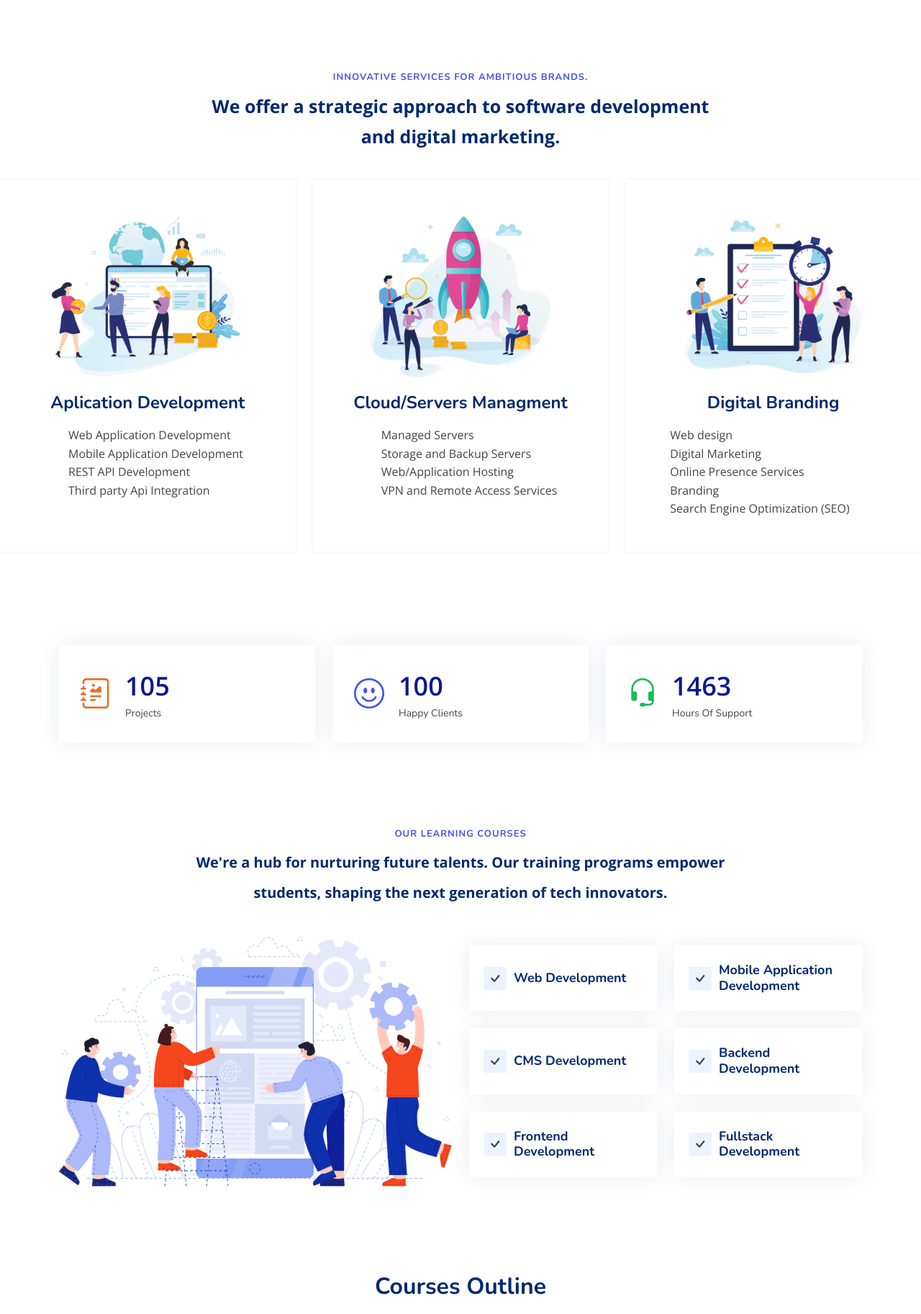
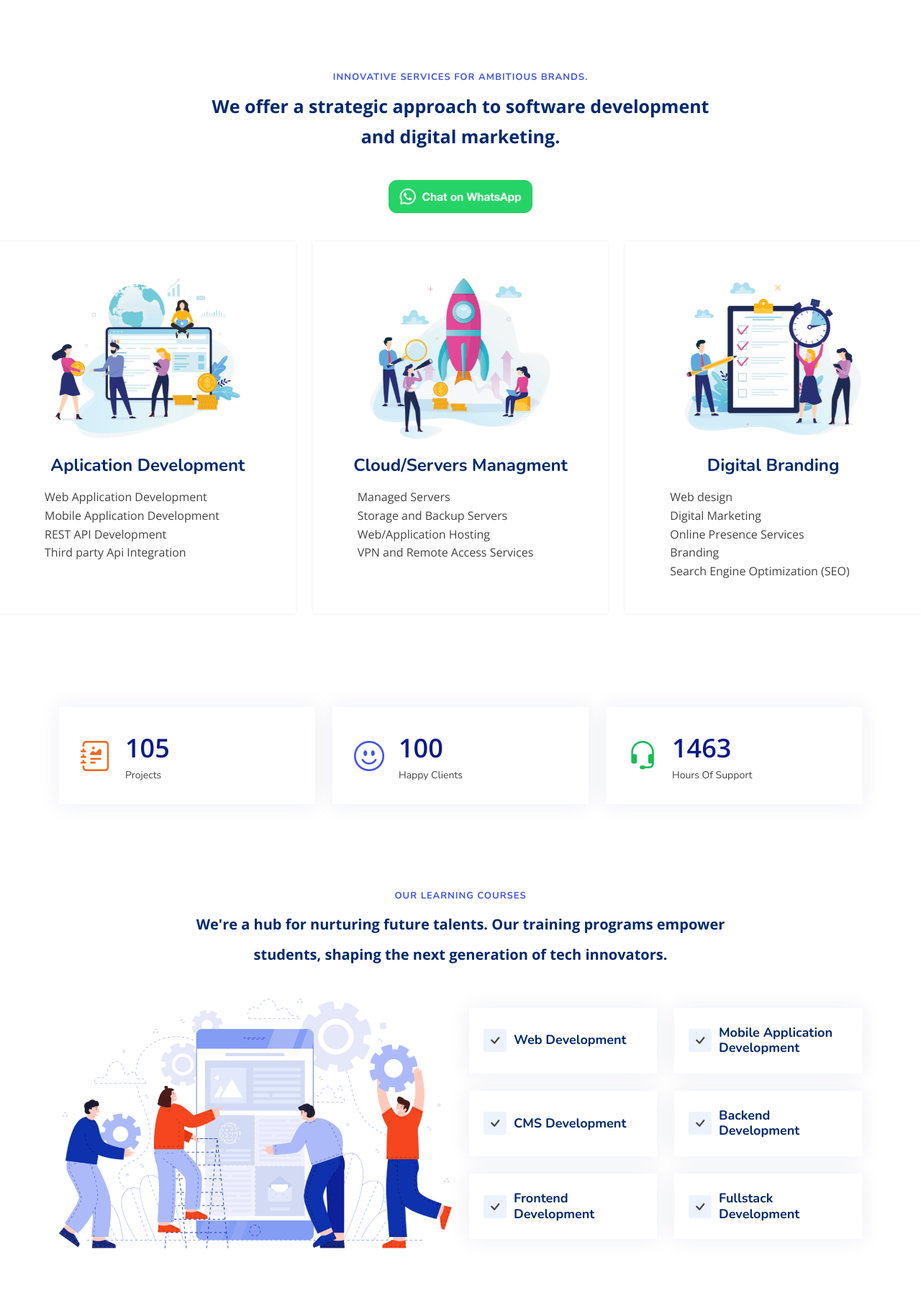
Before and after one commit to show4real/hamzealdigital, a PHP site: page / in a window 1280 px wide. Shown: the part 1280-3105 px from the top of the page at 72% size. Run offline with PHP 8.4, Linux system fonts and the light colour scheme.

Commit message:
initial commit

```diff
--- a/header.php
+++ b/header.php
@@ -13,7 +13,7 @@
                 <li>
                     <a class="nav-link scrollto" href="#portfolio">Portfolio</a>
                 </li>
-                <li><a class="nav-link scrollto" href="#recent-blog-posts">Blog</a></li>
+                <li><a class="nav-link scrollto" href="blog.php">Blog</a></li>
 
                 <li><a class="nav-link scrollto" href="#contact">Contact</a></li>
                 <li>
--- a/index.php
+++ b/index.php
@@ -98,6 +98,16 @@
                     </div>
                 </header>
             </div>
+            <div class="container" data-aos="fade-up">
+                <header class="section-header">
+                    <a aria-label="Chat on WhatsApp" href="https://wa.me/7032618748">
+                        <img alt="Chat on WhatsApp" src="whatsapp.png" width="200" />
+                    </a>
+
+                </header>
+            </div>
+
+
 
 
             <div class="row">
@@ -111,7 +121,7 @@
 
                     line-height: 1.6;
                     text-align: justify;
-                    padding-left: 65px;
+
                   ">
                             <li>Web Application Development</li>
                             <li>Mobile Application Development</li>
@@ -131,7 +141,7 @@
 
                     line-height: 1.6;
                     text-align: justify;
-                    padding-left: 65px;
+
                   ">
                             <li>Managed Servers</li>
                             <li>Storage and Backup Servers</li>
@@ -414,6 +424,14 @@
             </div>
         </section>
         <!-- End Features Section -->
+        <div class="container" data-aos="fade-up">
+            <header class="section-header">
+                <a aria-label="Chat on WhatsApp" href="https://wa.me/7032618748">
+                    <img alt="Chat on WhatsApp" src="whatsapp.png" width="200" />
+                </a>
+
+            </header>
+        </div>
 
         <!-- ======= Services Section ======= -->
         <section id="services" class="services">
```
